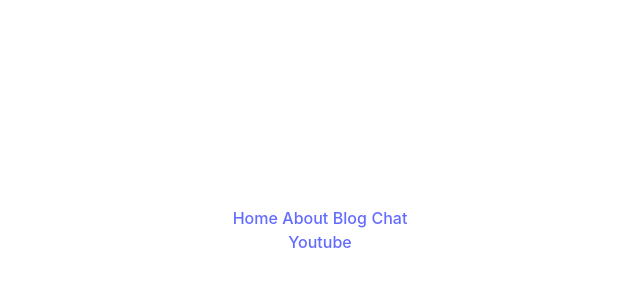
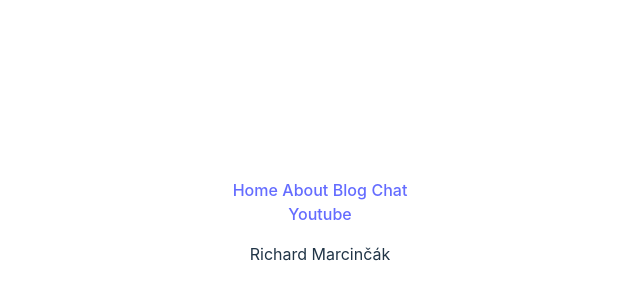
Before and after one commit to Em1tt/chat, a Svelte app: page /chat in a window 1280 px wide. Shown: the part 170-470 px from the top of the page, without its empty margins (320-960 px from the left). Built offline with nearby package versions, Linux system fonts and the light colour scheme.

Commit message:
Update Chat.svelte

```diff
--- a/src/routes/Chat.svelte
+++ b/src/routes/Chat.svelte
@@ -1 +1,2 @@
 <a href="https://youtube.com">Youtube</a>
+<p>Richard Marcinčák</p>
```
